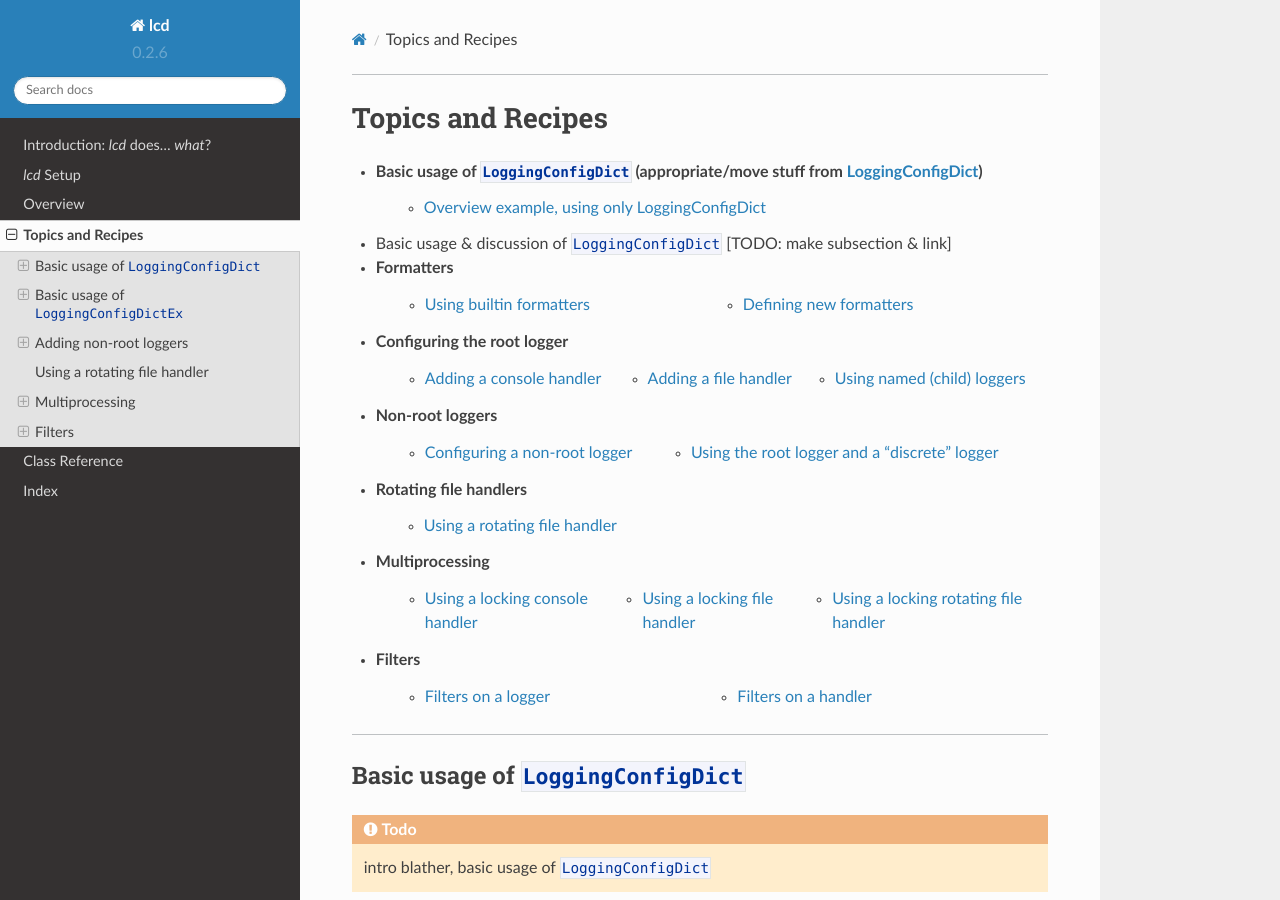
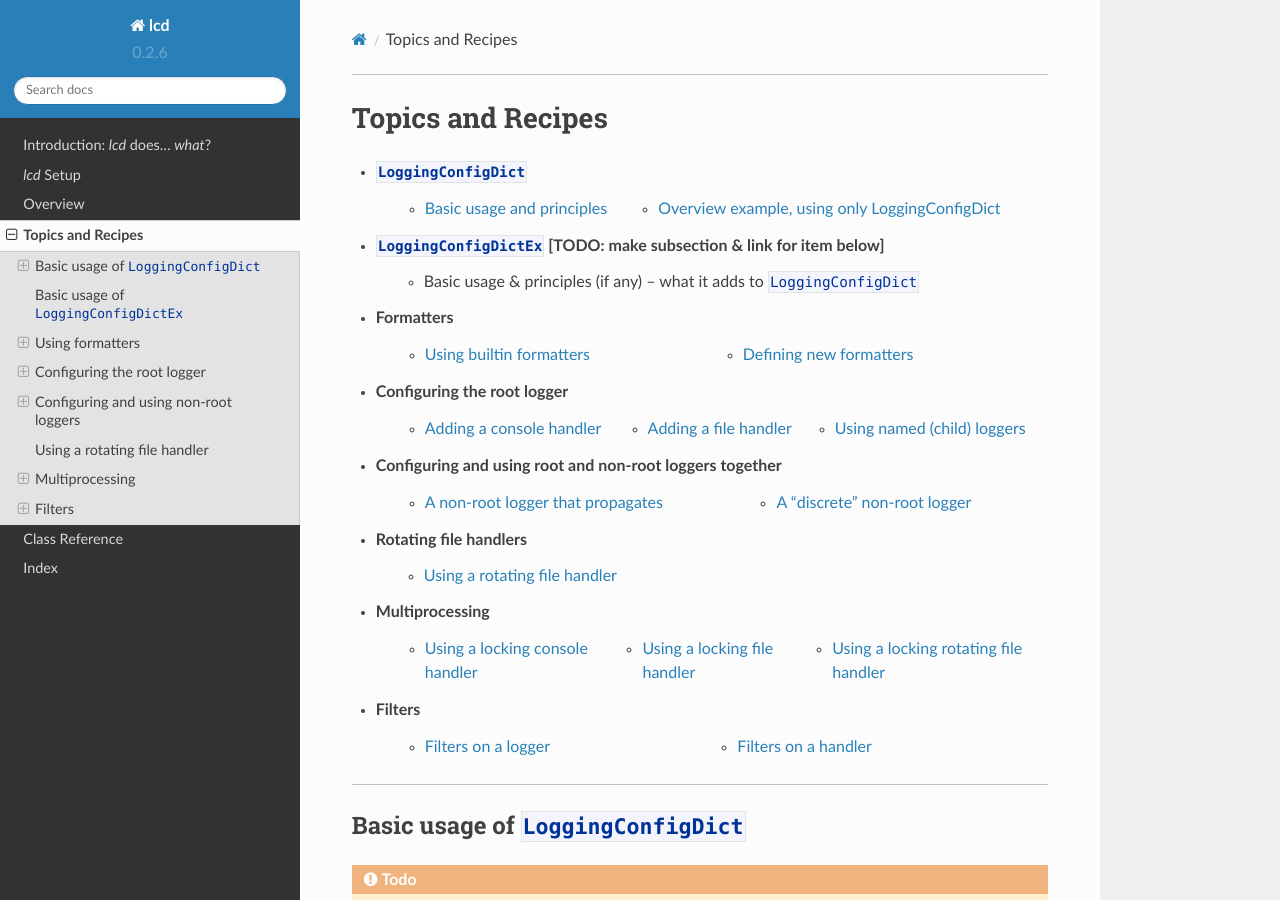
Before and after one commit to Twangist/prelogging, a Sphinx documentation site: the page built from lcd/docs/topics-recipes.rst, in a window 1280 px wide and 900 px high. Built offline with Sphinx 7.4.7 and the Read the Docs theme 2.0.0, drawn with Linux system fonts in a browser that asks for light colours; some of the changed text lies outside the part shown.

Commit message:
0.2.6b10 -- more doc
TODO the other topics & examples.
TODO lil blurb / docstring of _ex module -- __Ex class adds formatters,
and adds handler-creators which can use locking (mproc-safe) handlers
TODO structure of topics-examples.
Maybe break it up / subdivide it, or it'll be very fat.

```diff
--- a/lcd/docs/topics-recipes.rst
+++ b/lcd/docs/topics-recipes.rst
@@ -3,10 +3,15 @@ Topics and Recipes
 
 .. include:: _global.rst
 
-* Basic usage of ``LoggingConfigDict`` (appropriate/move stuff from :ref:`LoggingConfigDict`)
-    * :ref:`overview-example-using-only-LoggingConfigDict`
+* ``LoggingConfigDict``
+    .. hlist::
+        :columns: 3
 
-* Basic usage & discussion of ``LoggingConfigDict`` [TODO: make subsection & link]
+        * :ref:`Basic usage and principles<tr-basic-usage-LCD>`
+        * :ref:`overview-example-using-only-LoggingConfigDict`
+
+* ``LoggingConfigDictEx`` [TODO: make subsection & link for item below]
+    * Basic usage & principles (if any) -- what it adds to ``LoggingConfigDict``
 
 * Formatters
     .. hlist::
@@ -23,7 +28,7 @@ Topics and Recipes
         * :ref:`tr-easy-config-root-add-file`
         * :ref:`tr-config-root-use-children`
 
-* Non-root loggers
+* Configuring and using root and non-root loggers together
     .. hlist::
         :columns: 3
 
@@ -120,20 +125,20 @@ Basic usage of ``LoggingConfigDictEx``
 .. _tr-LCDEx-using-formatters:
 
 Using formatters
-++++++++++++++++++++++++++
+-------------------------------------------------------
 
 asfasdf
 
 .. _tr-LCDEx-using-builtin-formatters:
 
 Using builtin formatters
-~~~~~~~~~~~~~~~~~~~~~~~~~~~~~~
+++++++++++++++++++++++++++
 qwerty
 
 .. _tr-LCDEx-defining-new-formatters:
 
 Defining new formatters
-~~~~~~~~~~~~~~~~~~~~~~~~~~~~~~
+++++++++++++++++++++++++++
 
 The `logging` module supports a large number of keywords
 that can appear in formatters — for a complete list, see the documentation for
@@ -153,12 +158,12 @@ configure the root logger with both a console handler and a file handler.
 .. _tr-easy-config-root-add-console:
 
 Adding a console handler
-~~~~~~~~~~~~~~~~~~~~~~~~~~
+++++++++++++++++++++++++++
 
 .. _tr-easy-config-root-add-file:
 
 Adding a file handler
-~~~~~~~~~~~~~~~~~~~~~~~~~~
+++++++++++++++++++++++++++
 
 .. _tr-config-root-use-children:
 
@@ -194,8 +199,8 @@ The following example illustrates the general technique:
 
 .. _tr-add-non-root:
 
-Adding non-root loggers
-----------------------------------
+Configuring and using non-root loggers
+----------------------------------------------
 
 Reasons to do so:
 
@@ -209,8 +214,8 @@ Reasons to do so:
 
 .. _tr-config-non-root-propagate:
 
-Configuring a non-root logger
-++++++++++++++++++++++++++++++++++
+A non-root logger that propagates
++++++++++++++++++++++++++++++++++++++++++++++++
 
 .. todo:: this.
 
@@ -230,8 +235,8 @@ fdsa
 
 .. _tr-config-discrete-non-root:
 
-Using the root logger and a "discrete" logger
-+++++++++++++++++++++++++++++++++++++++++++++++
+A "discrete" non-root logger
++++++++++++++++++++++++++++++++++++++++++++++++++++++++++++++++++++++++++++++
 
 In this example we use two loggers: the root, and another logger that's "discrete"
 from the root, and indeed from any ancestor logger, in the sense that:
```
Also changed, not shown: other parts of lcd/docs/topics-recipes.rst (+2 -2 lines).
